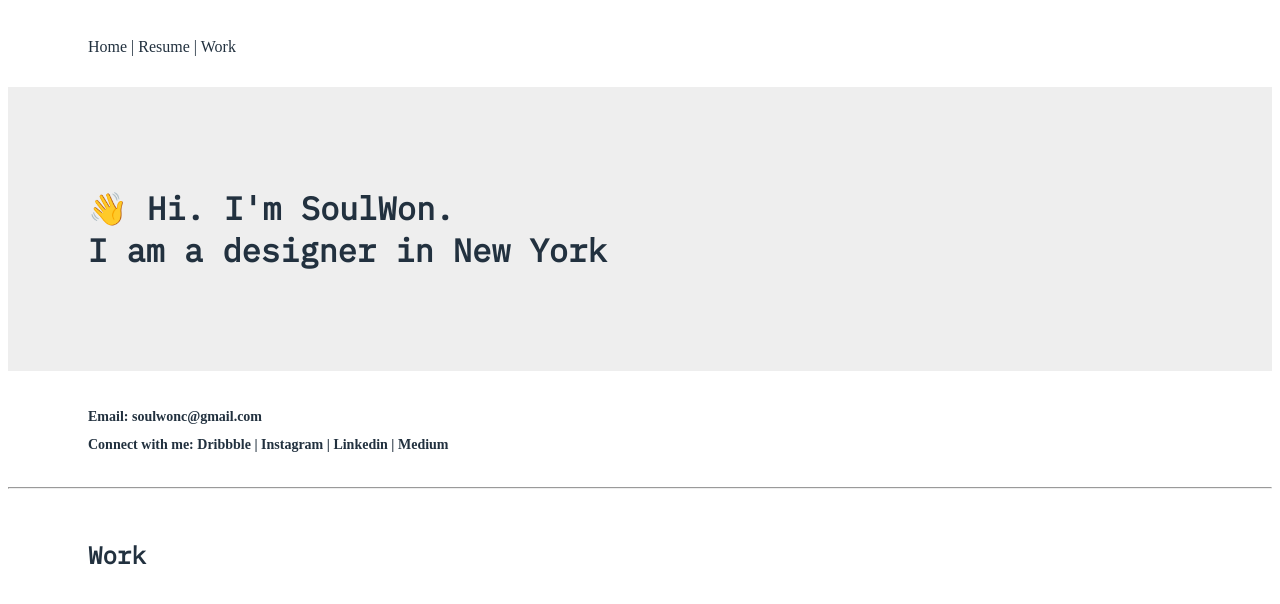
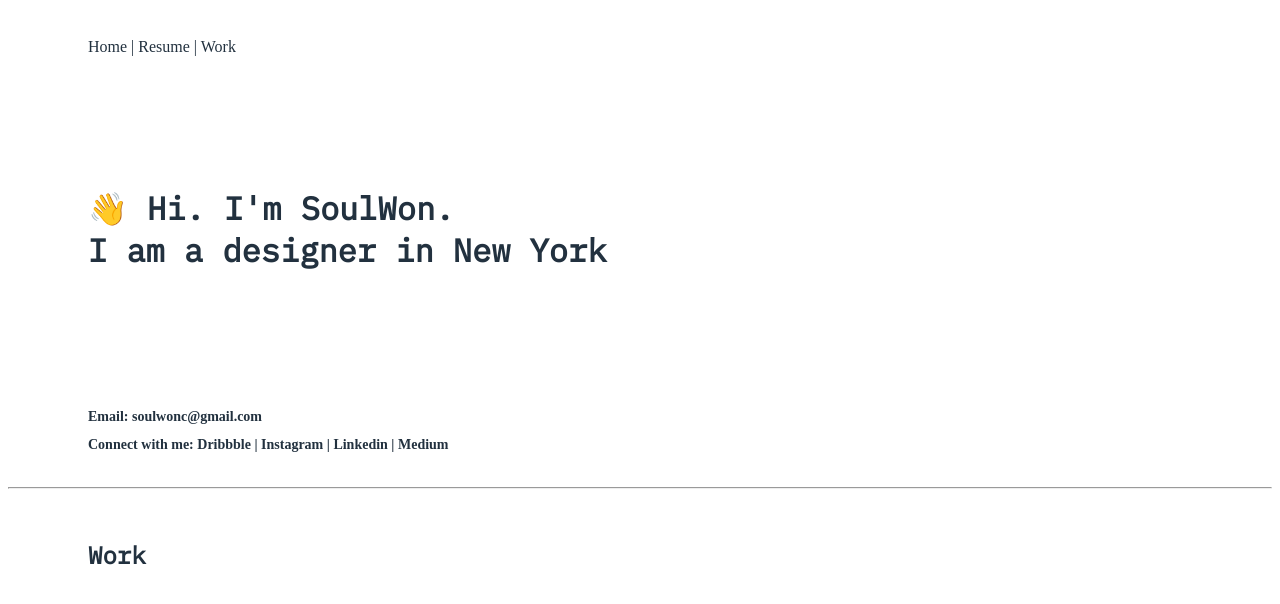
Before and after one commit to scheung85/SoulWon-Portfolio, a plain HTML site: page index.html in a window 1280 px wide. Drawn offline with Linux system fonts and the light colour scheme.

Commit message:
Update style.css

```diff
--- a/style.css
+++ b/style.css
@@ -21,7 +21,7 @@ h1 {
     padding-right: 30px;
     padding-bottom: 100px;
     padding-left: 80px;
-    background-color: #eeeeee;
+    background-color: #white;
 }
 
 h2 {
```
